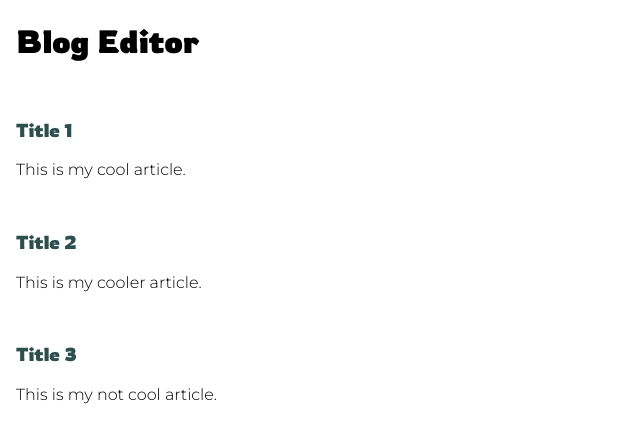
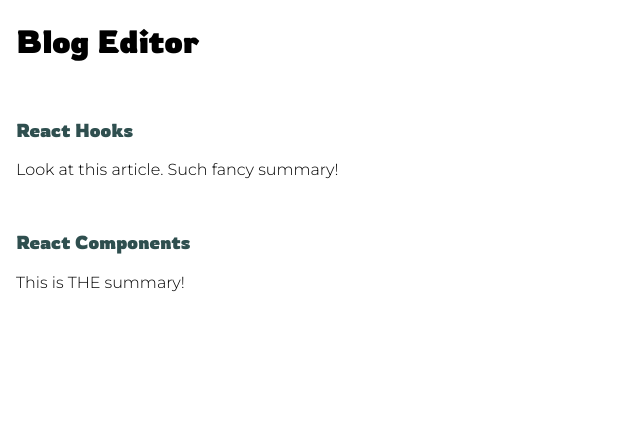
Before and after one commit to dunja-v/blog-editor-website, a React (Create React App) app in the folder blog-editor/: page / in a window 1280 px wide. Shown: the top 442 px of the page, without its empty margins (0-640 px from the left). Built offline with nearby package versions, Linux system fonts and the light colour scheme; data requests are answered from the project's data file.

Commit message:
fetching data from api

```diff
--- /dev/null
+++ b/blog-editor/src/api/apiUtils.js
@@ -0,0 +1,3 @@
+export async function handleResponse(response) {
+    return response.json();
+}
--- /dev/null
+++ b/blog-editor/src/api/articleApi.js
@@ -0,0 +1,8 @@
+import { handleResponse } from "./apiUtils";
+
+const baseUrl = "http://localhost:3001/articles"
+
+export function getArticles(){
+    return fetch(baseUrl)
+        .then(handleResponse);
+}
--- a/blog-editor/src/components/home/HomePage.js
+++ b/blog-editor/src/components/home/HomePage.js
@@ -1,25 +1,17 @@
-import React from 'react';
+import React, { useState, useEffect } from 'react';
 import ArticleSummaryList from './article-summary-list/article-summary-list';
-
-const items = [
-    {
-      title: "Title 1",
-      summary: "This is my cool article."
-    },
-    {
-      title: "Title 2",
-      summary: "This is my cooler article."
-    },
-    {
-      title: "Title 3",
-      summary: "This is my not cool article."
-    }
-];
+import { getArticles } from '../../api/articleApi';
 
 export function HomePage() {
-    return (
-      <div>
-        <ArticleSummaryList items={items} />
-      </div>
-    );
-  }
+  const [articles, setArticles] = useState([]);
+
+  useEffect(() => {
+    getArticles().then((loadedArticles) => setArticles(loadedArticles));
+  }, []);
+
+  return (
+    <div>
+      <ArticleSummaryList items={articles} />
+    </div>
+  );
+}
--- a/blog-editor/src/components/home/article-summary-list/article-summary-list.js
+++ b/blog-editor/src/components/home/article-summary-list/article-summary-list.js
@@ -3,6 +3,8 @@ import './article-summary-list.css';
 import ArticleSummaryListItem from './article-summary-list-item/article-summary-list-item';
 
 export default function ArticleSummaryList(props) {
+    console.log(props);
+
     return <div className="articleSummaryList">
         {props.items.map((item, index) => <ArticleSummaryListItem
                     key={"panel-card" + index}
```
